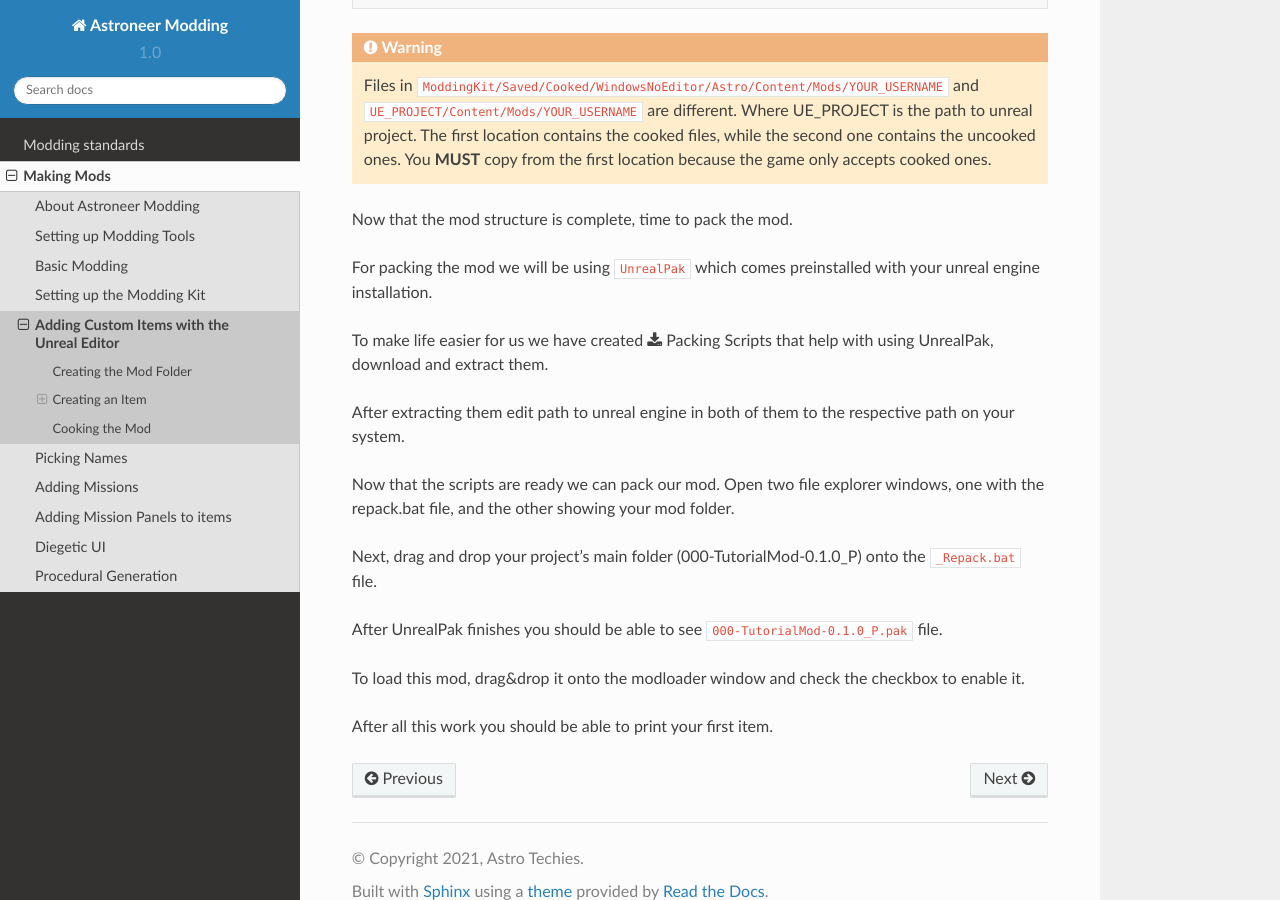
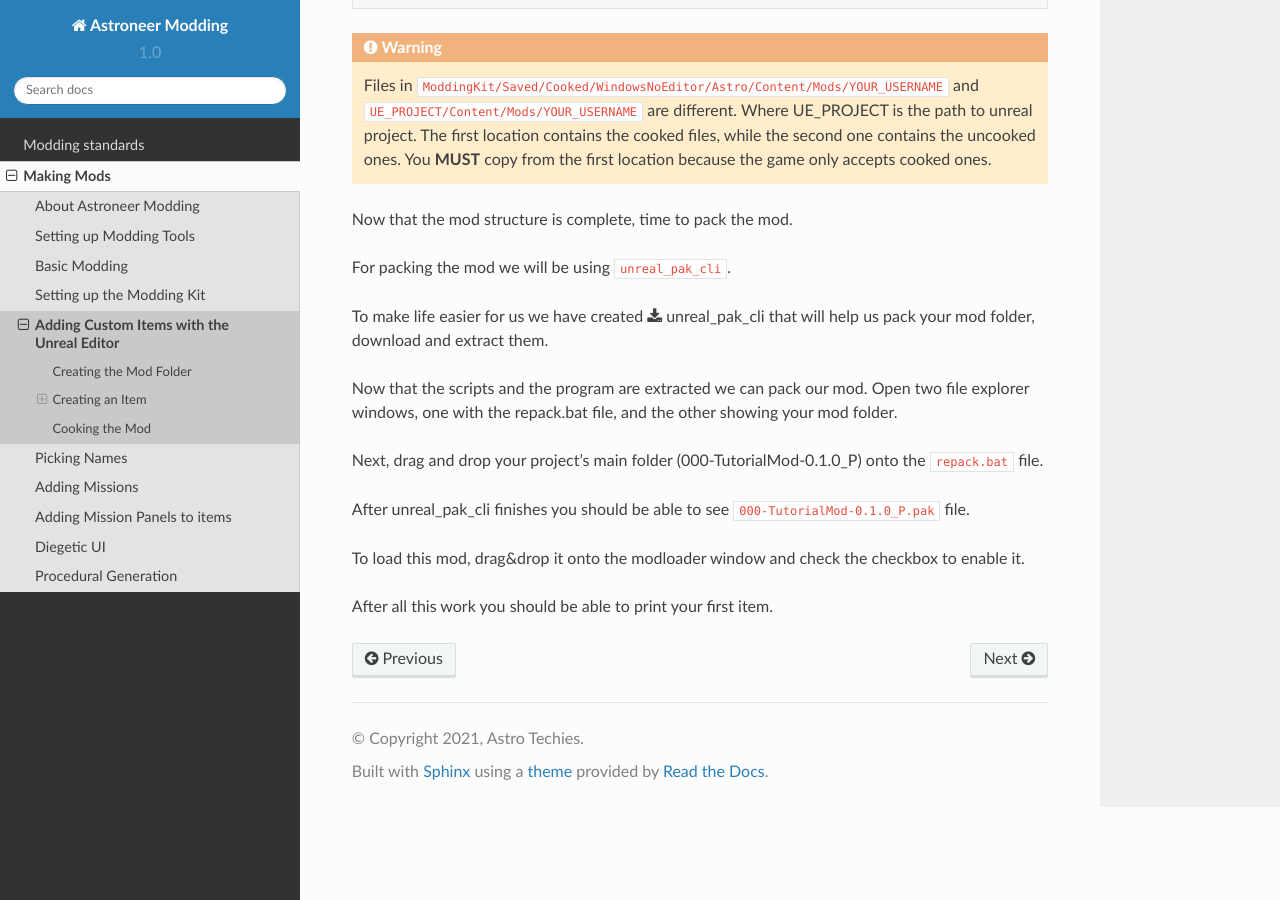
Before and after one commit to AstroTechies/astroneermodding, a Sphinx documentation site: the page built from docs/guides/kitModding.rst, in a window 1280 px wide and 900 px high, scrolled down 5044 px. Built offline with Sphinx 7.4.7 and the Read the Docs theme 2.0.0, drawn with Linux system fonts in a browser that asks for light colours.

Commit message:
Updated the `Setting up the Modding Kit` Section
Updated to remove and modify some lines

```diff
--- a/docs/guides/kitModding.rst
+++ b/docs/guides/kitModding.rst
@@ -197,17 +197,15 @@ So that the folder structure looks like this:
 
 Now that the mod structure is complete, time to pack the mod.
 
-For packing the mod we will be using ``UnrealPak`` which comes preinstalled with your unreal engine installation.
+For packing the mod we will be using ``unreal_pak_cli``.
 
-To make life easier for us we have created :download:`Packing Scripts <pakTools.zip>` that help with using UnrealPak, download and extract them.
+To make life easier for us we have created :download:`unreal_pak_cli <unreal_pak_cli.zip>` that will help us pack your mod folder, download and extract them.
 
-After extracting them edit path to unreal engine in both of them to the respective path on your system.
+Now that the scripts and the program are extracted we can pack our mod.  Open two file explorer windows, one with the repack.bat file, and the other showing your mod folder.
 
-Now that the scripts are ready we can pack our mod.  Open two file explorer windows, one with the repack.bat file, and the other showing your mod folder.
+Next, drag and drop your project's main folder (000-TutorialMod-0.1.0_P) onto the ``repack.bat`` file.
 
-Next, drag and drop your project's main folder (000-TutorialMod-0.1.0_P) onto the ``_Repack.bat`` file.
-
-After UnrealPak finishes you should be able to see ``000-TutorialMod-0.1.0_P.pak`` file.
+After unreal_pak_cli finishes you should be able to see ``000-TutorialMod-0.1.0_P.pak`` file.
 
 To load this mod, drag&drop it onto the modloader window and check the checkbox to enable it.
 
```
Also changed, not shown: 1 other file.
